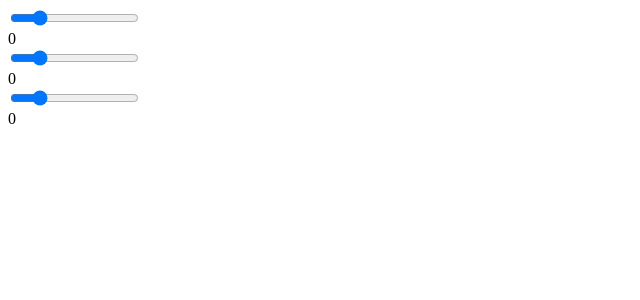
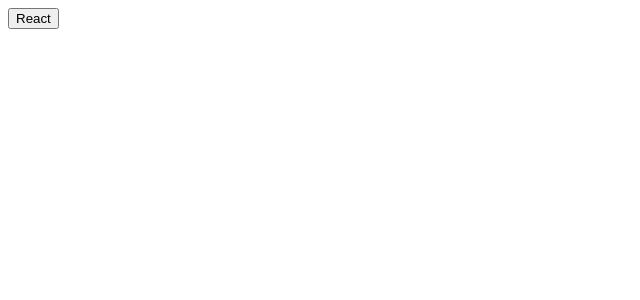
Before and after one commit to alejandrochacinortega/reactFundamentals, a React app: page / in a window 1280 px wide. Shown: the top 300 px of the page, without its empty margins (0-640 px from the left). Built offline with nearby package versions, Linux system fonts and the light colour scheme.

Commit message:
Accessing child properties

```diff
--- a/App.js
+++ b/App.js
@@ -1,51 +1,15 @@
 import React from 'react';
 import ReactDOM from 'react-dom';
 
-//Class Component
 class App extends React.Component {
-  constructor() {
-    super();
-    this.state  = {
-      red  : 0,
-      blue : 0,
-      green: 0
-    };
-    this.update = this.update.bind(this)
-  }
-
-  update(e) {
-    this.setState({
-      red  : ReactDOM.findDOMNode(this.refs.red.refs.inp).value,
-      green: ReactDOM.findDOMNode(this.refs.green.refs.inp).value,
-      blue : ReactDOM.findDOMNode(this.refs.blue.refs.inp).value
-    })
-  }
-
   render() {
-    return (
-      <div>
-        {this.state.txt}
-        <Slider ref="red" update={this.update}/>
-        {this.state.red}
-        <br/>
-        <Slider ref="blue" update={this.update}/>
-        {this.state.blue}
-        <br/>
-        <Slider ref="green" update={this.update}/>
-        {this.state.green}
-        <br/>
-      </div>
-    );
+    return <Button>React</Button>
   }
 }
 
-class Slider extends React.Component {
-  render() {
-    return (
-      <div>
-        <input ref="inp" type="range" min="0" max="255" onChange={this.props.update}/>
-      </div>
-    )
+class Button extends React.Component {
+  render(){
+    return <button>{this.props.children}</button>
   }
 }
 
```
